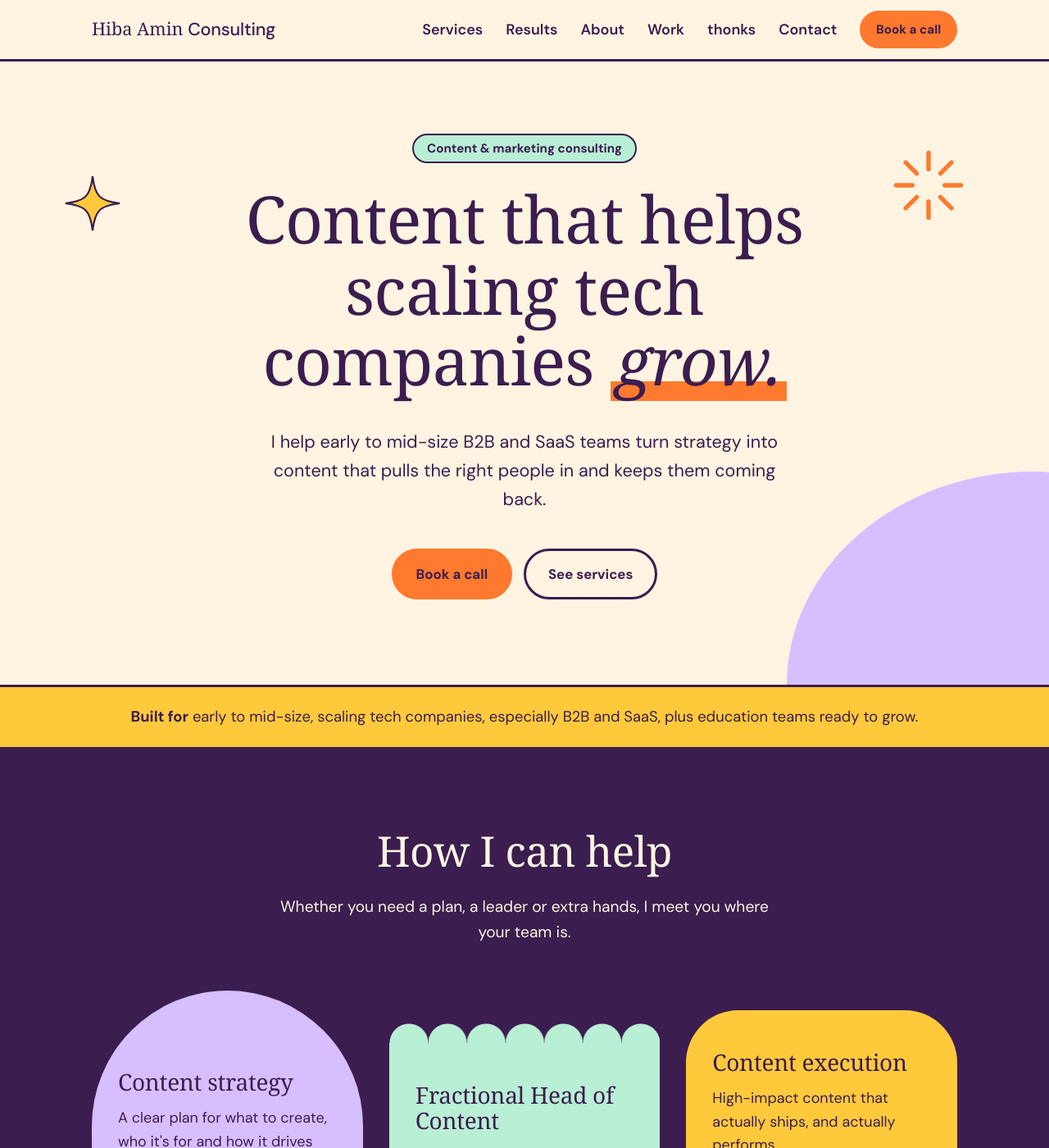
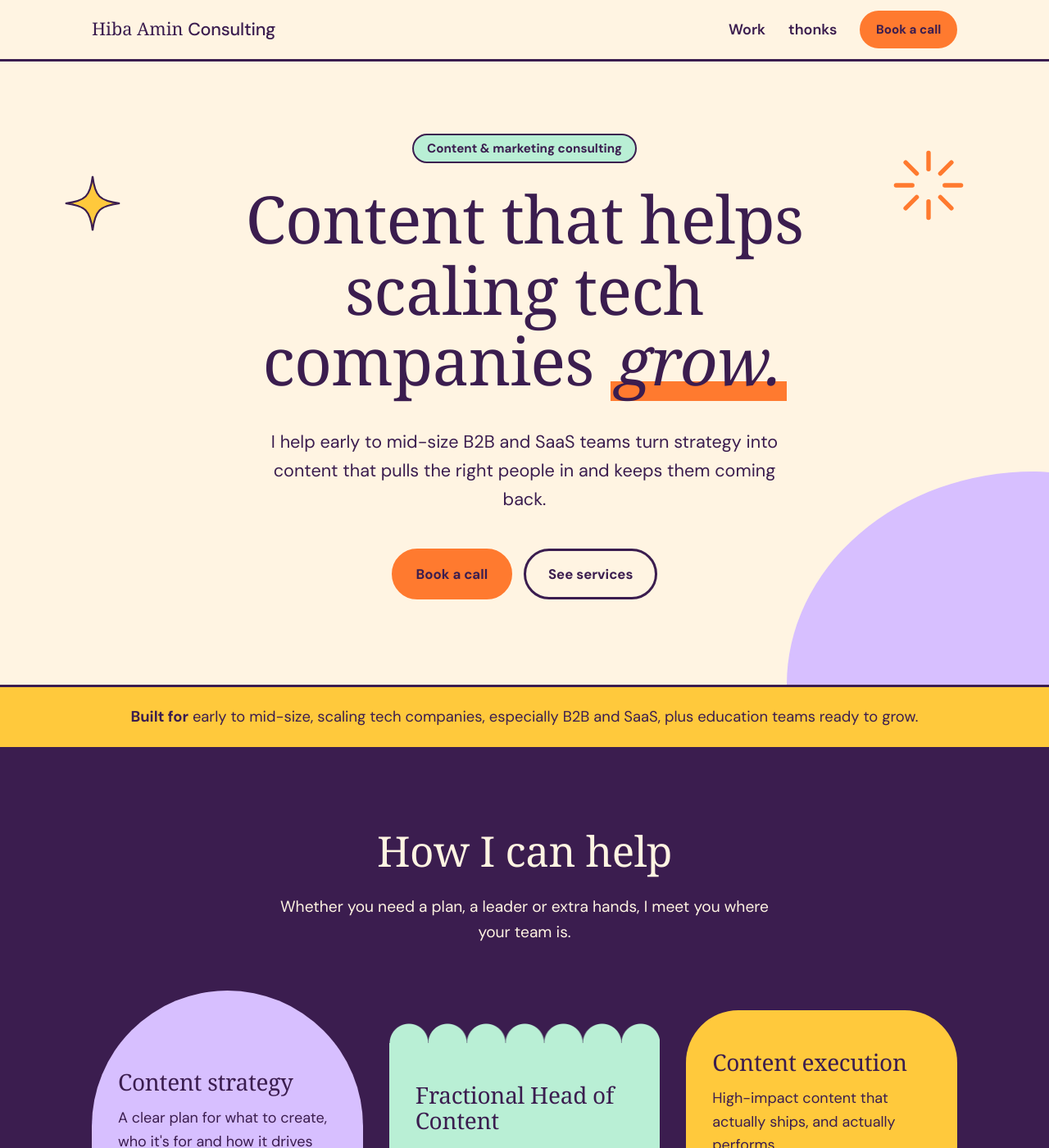
Before and after one commit to h5amin/h5amin.github.io, a Jekyll site: the page built from index.html, in a window 1280 px wide and 1400 px high. Shown: the whole window at 82% size. Built offline with Jekyll 4.4.1, drawn with Linux system fonts in a browser that asks for light colours; some web fonts are replaced.

Commit message:
Remove anchor links from the main menu
The menu now has only Work, thonks and Book a call, so it stays
expanded down to 600px before switching to the mobile menu.

Co-Authored-By: Claude Opus 5.5 <noreply@anthropic.com>
Claude-Session: https://claude.ai/code/session_01M3jWd6jbrxGvJCUCQM4XXr

```diff
--- a/_includes/header.html
+++ b/_includes/header.html
@@ -10,12 +10,8 @@
     </button>
 
     <nav id="site-nav" class="site-nav" aria-label="Main">
-      <a href="{{ home }}#services">Services</a>
-      <a href="{{ home }}#results">Results</a>
-      <a href="{{ home }}#about">About</a>
       <a href="{{ '/work/' | relative_url }}"{% if page.url contains '/work/' %} aria-current="page"{% endif %}>Work</a>
       <a href="{{ '/blog/' | relative_url }}"{% if page.url contains '/blog/' %} aria-current="page"{% endif %}>thonks</a>
-      <a href="{{ home }}#contact">Contact</a>
       <a class="btn btn-small" href="{{ site.booking_url }}" data-book>Book a call</a>
     </nav>
   </div>
--- a/assets/css/styles.css
+++ b/assets/css/styles.css
@@ -160,7 +160,7 @@ p { margin: 0 0 1em; }
 .nav-toggle-bar::before { top: -7px; }
 .nav-toggle-bar::after { top: 7px; }
 
-@media (max-width: 1040px) {
+@media (max-width: 600px) {
   .nav-toggle { display: block; }
   .site-nav {
     display: none;
```
